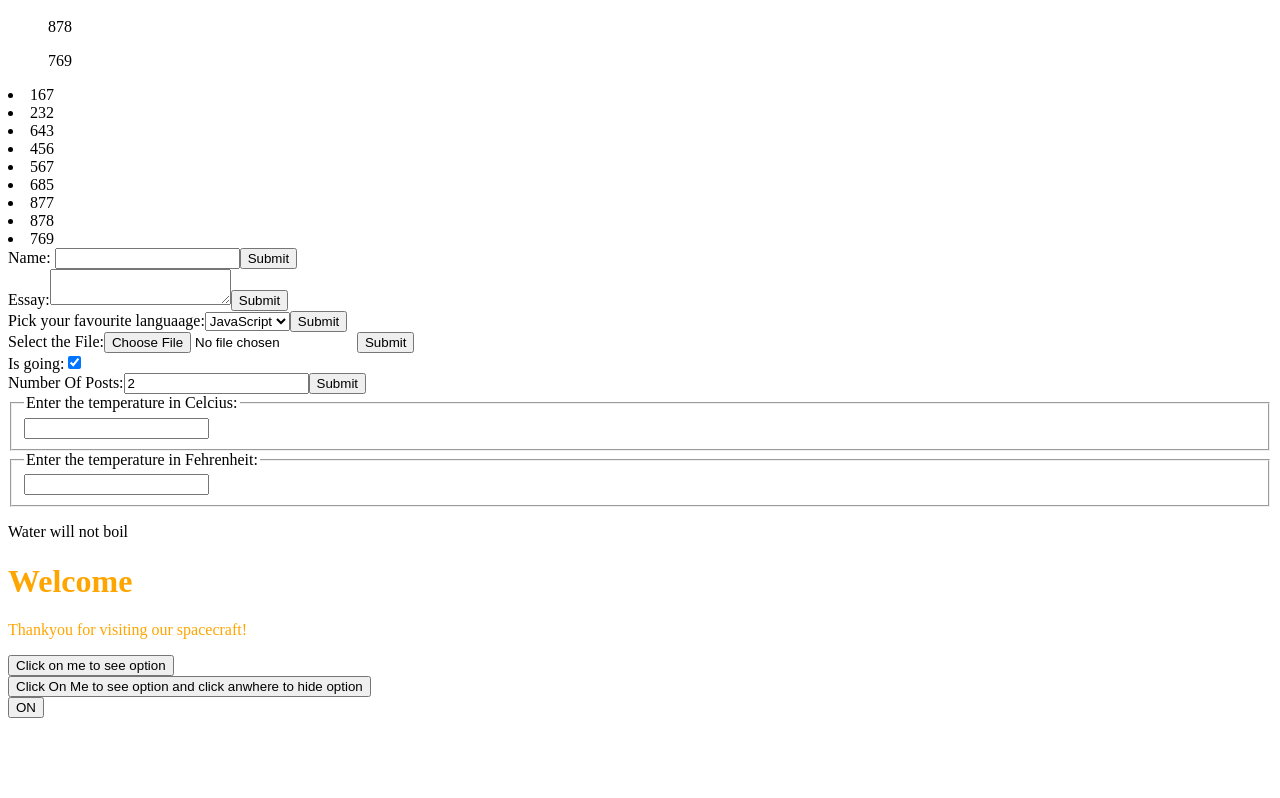
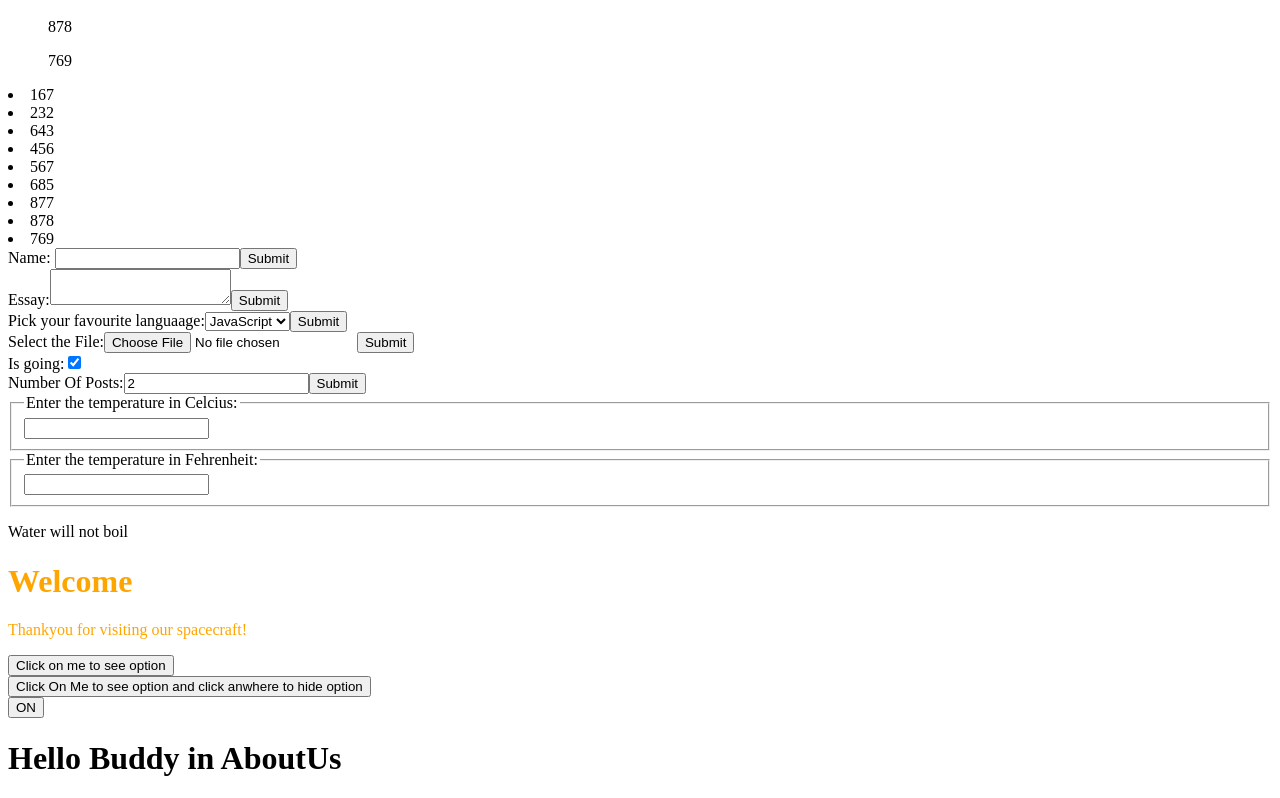
Before and after one commit to rahulvishwakarm/React-Fundamentals, a React (Create React App) app in the folder react-basics/: page /AboutUs in a window 1280 px wide. Shown: the part 1786-2584 px from the top of the page. Before the commit the page ends 2512 px from the top, so only its background shows below. Built offline with nearby package versions, Linux system fonts and the light colour scheme.

Commit message:
Route Based Code Split - Route from one page to another

```diff
--- a/react-basics/package.json
+++ b/react-basics/package.json
@@ -9,6 +9,7 @@
     "@testing-library/user-event": "^12.1.10",
     "react": "^17.0.2",
     "react-dom": "^17.0.2",
+    "react-router-dom": "^5.2.0",
     "react-scripts": "4.0.3",
     "web-vitals": "^1.0.1"
   },
--- a/react-basics/src/App.js
+++ b/react-basics/src/App.js
@@ -1,6 +1,7 @@
 import TestMath from "./Code Splitting/Bundling/TestMath";
 import ImportBundleResult from "./Code Splitting/ImportBundling/ImpotBundleResult";
 import ReactLaxy from "./Code Splitting/React Lazy/ReactLaxy";
+import RouteBasedCodeSplit from "./Code Splitting/Route Based Code Spliting/RouteBasedCodeSplit";
 import ClassComponent from "./Component and Props/ClassComponent";
 import ExtractingComponent from "./Component and Props/ExtractingComponent";
 import FuncComponent from "./Component and Props/FuncComponent";
@@ -100,7 +101,7 @@ function App() {
         {/* React lazy */}
         <ReactLaxy/>
 
-
+        <RouteBasedCodeSplit/>
     </div>
   );
 }
--- /dev/null
+++ b/react-basics/src/Code Splitting/Route Based Code Spliting/About.js
@@ -0,0 +1,9 @@
+import React from 'react'
+
+export default function About() {
+    return (
+        <div>
+            <h1>Hello Buddy in AboutUs</h1>
+        </div>
+    )
+}
--- /dev/null
+++ b/react-basics/src/Code Splitting/Route Based Code Spliting/Home.js
@@ -0,0 +1,10 @@
+import React from 'react';
+
+function Home() {
+    return (
+        <div>
+            <h1>Hello Buddy in Home</h1>
+        </div>
+    )
+}
+export default  Home;
--- /dev/null
+++ b/react-basics/src/Code Splitting/Route Based Code Spliting/RouteBasedCodeSplit.js
@@ -0,0 +1,20 @@
+import React,{Suspense,lazy} from 'react';
+import {BrowserRouter as Router,Route,Switch} from 'react-router-dom';
+
+const Home = lazy(() => import('./Home'));
+const About = lazy(() => import('./About'));
+
+function RouteBasedCodeSplit() {
+    return (
+        <Router>
+            <Suspense fallback={<div>Loading...</div>}>
+                <Switch>
+                    <Route exact path="/" component={Home} />
+                    <Route path="/AboutUs" component={About} />
+                </Switch>
+            </Suspense>
+        </Router>
+    );
+}
+
+export default RouteBasedCodeSplit;
--- a/react-basics/src/Conditional Rendering/InLIneIfLogicalAndOperator.js
+++ b/react-basics/src/Conditional Rendering/InLIneIfLogicalAndOperator.js
@@ -19,7 +19,7 @@ function InLIneIfLogicalAndOperator(props) {
                 </h2>
             }
         </div>
-    )
+    );
 }
 
 
--- a/react-basics/src/Conditional Rendering/PreventComponentFromRendering.js
+++ b/react-basics/src/Conditional Rendering/PreventComponentFromRendering.js
@@ -34,7 +34,7 @@ class PreventComponentFromRendering extends Component {
                     {this.state.showWarning ? 'Hide':'Show'}
                 </button>
             </div>
-        )
+        );
     }
 }
 export default PreventComponentFromRendering;
--- a/react-basics/src/HandlingEvents/ArgumentPassingInEvenetHandlers.js
+++ b/react-basics/src/HandlingEvents/ArgumentPassingInEvenetHandlers.js
@@ -21,7 +21,7 @@ class ArgumentPassingInEvenetHandlers extends Component {
         return (
             <div>
                 <button onClick={this.deleteRow.bind(this)}>
-                    {deleteStatus==false ? "Delete Id":"Deleted"}
+                    {deleteStatus===false ? "Delete Id":"Deleted"}
                 </button>
             </div>
         )
```
Also changed, not shown: 1 other file (tests, documents, lock files or other folders).
